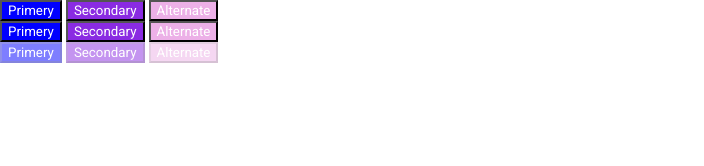
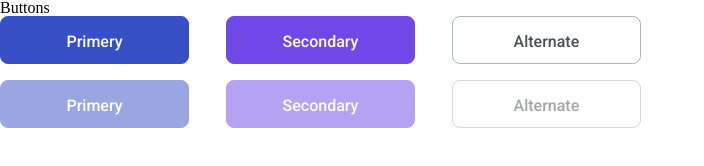
Before and after one commit to js-tasks-ru/htmlcss-20210610_yanina4, a website: page 03-lection1/01-button/index.html in a window 1280 px wide. Shown: the whole page, without its empty margins (0-704 px from the left). Drawn offline with Linux system fonts and the light colour scheme.

Commit message:
Fix task 3

```diff
--- a/03-lection1/01-button/button.css
+++ b/03-lection1/01-button/button.css
@@ -1,26 +1,51 @@
-.button__primery{
-    background-color: blue;
-    color: white
+.button{
+    cursor: pointer;
+    Width: 189px;
+    Height: 48px;
+    border-radius: 8px;
+    margin-bottom: 16px;
+    margin-right: 33px;
+    padding-top: 15px;
+    padding-bottom: 14px;
+    text-align: center;
+    font-family: Roboto;
+    font-style: normal;
+    font-weight: 500;
+    font-size: 16px;
+    line-height: 19px;
+    border: 1px solid;
 }
-.button__secondary{
-    background-color:blueviolet;
-    color: white
+.button_primery{
+    background: var(--primary);
+    color: var(--white);
+    border-color: var(--primary);
 }
-.button__alternate{
-    background-color: rgb(236, 176, 231);
-    color: white
+.button_secondary{
+    background: var(--secondary);
+    color: var(--white);
+    border-color: var(--secondary);
 }
-.button_hover:hover{
-    font-weight: bold;
-    color: black;
+.button_alternate{
+    background: var(--white);
+    color: var(--grey-4);
+    border-color: var(--grey-3);
 }
-.button_disabled:disabled{
+.button_primery:hover{
+    background: var(--primery-active);
+    border-color: var(--primery-active);
+}
+.button_secondary:hover{
+    background: var(--secondary-active);
+    border-color: var(--secondary-active);
+}
+.button_alternate:hover{
+    border-color: var(--black);
+}
+.button:disabled{
     opacity: 0.5;
     cursor:default;
 }
 .button:active{
-    background-color: red;
+    font-weight: bold;
+    font-size: 17px;
 }
-.button{
-    cursor: pointer
-}
--- a/03-lection1/01-button/index.html
+++ b/03-lection1/01-button/index.html
@@ -5,16 +5,17 @@
         <link rel="stylesheet" href="../../assets/css/main.css">
         <link rel="stylesheet" href="./button.css">
         <link rel="stylesheet" type="text/css" href="../../assets/css/reset.css">
+        <title>03-lection1/01-button</title>
     </head>
     <body>
-        <button class="button button__primery button_default">Primery</button>
-        <button class="button button__secondary button_default">Secondary</button>
-        <button class="button button__alternate button_default">Alternate</button><br>
-        <button class="button button__primery button_hover">Primery</button>
-        <button class="button button__secondary button_hover">Secondary</button>
-        <button class="button button__alternate button_hover">Alternate</button><br>
-        <button class="button button__primery button_disabled" disabled>Primery</button>
-        <button class="button button__secondary button_disabled" disabled>Secondary</button>
-        <button class="button button__alternate button_disabled" disabled>Alternate</button>
+        <header><h1>Buttons</h1></header>
+        <main>
+            <button class="button button_primery">Primery</button>
+            <button class="button button_secondary">Secondary</button>
+            <button class="button button_alternate">Alternate</button><br>
+            <button class="button button_primery" disabled>Primery</button>
+            <button class="button button_secondary" disabled>Secondary</button>
+            <button class="button button_alternate" disabled>Alternate</button>
+        </main>
     </body>
 </html>
--- a/assets/css/main.css
+++ b/assets/css/main.css
@@ -5,7 +5,9 @@
     --black: #212429;
     --pink: #F784AD;
     --purple: #7048E8;
+    --dark-purple: #5028C6;
     --blue: #374FC7;
+    --dark-blue: #2342C0;
     --red: #F03D3E;
     --grey-1: #F8F9FA;
     --grey-2: #DDE2E5;
@@ -17,6 +19,8 @@
 
     --primary: var(--blue);
     --secondary: var(--purple);
+    --primery-active: var(--dark-blue);
+    --secondary-active: var(--dark-purple);
 }
 
 * {
```
Also changed, not shown: 03-lection1/02-accordion/accordion.css (+24 -6 lines), 03-lection1/02-accordion/index.html (+10 -7 lines).
